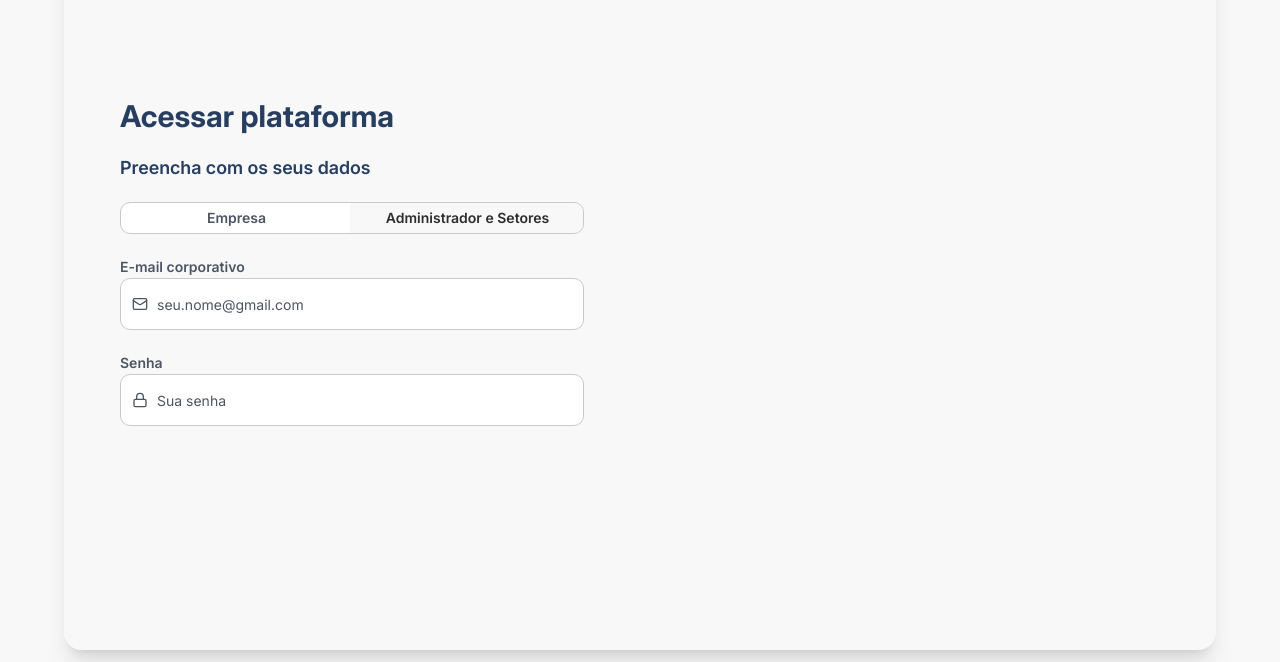
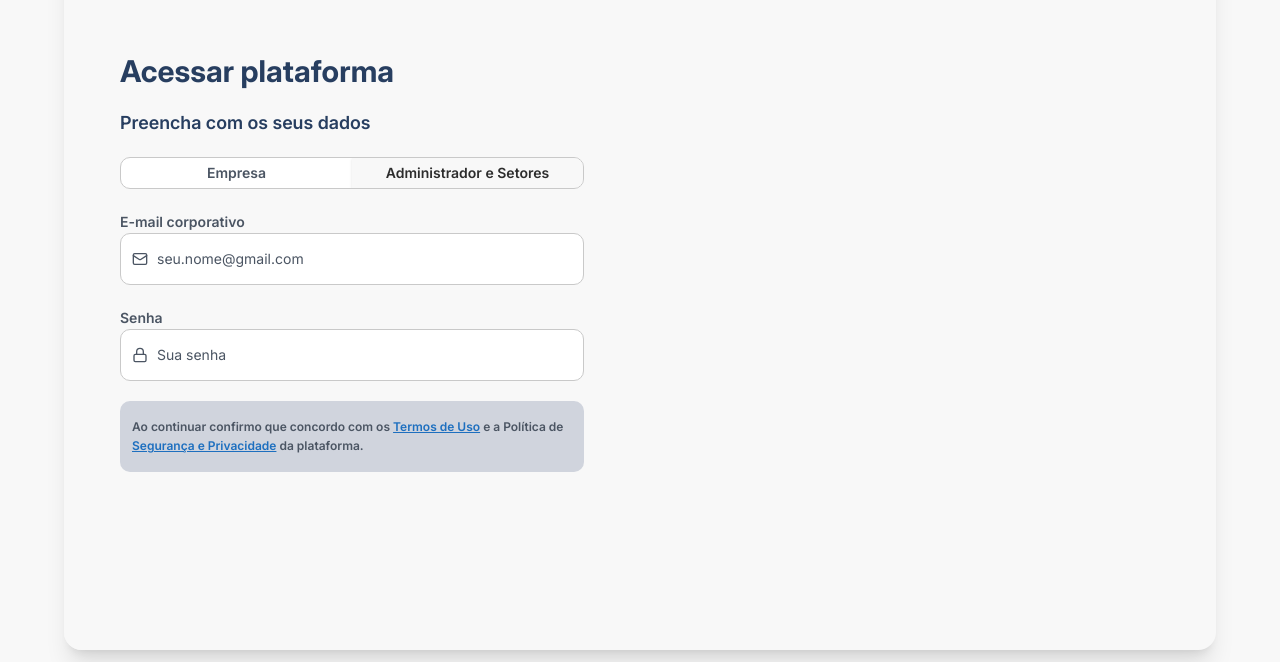
Before and after one commit to PedroHenriquee777/valida-seinfra, a Next.js app: page /login in a window 1280 px wide. Shown: the part 138-800 px from the top of the page. Built offline with nearby package versions, Linux system fonts and the light colour scheme.

Commit message:
feat: Adição de uma parte do código. Criação do bloco de Termos de uso

```diff
--- a/app/(auth)/login/page.tsx
+++ b/app/(auth)/login/page.tsx
@@ -100,7 +100,24 @@ export default function PaginaInicial () {
               />
             </div>
           </div>
-
+          { /* termos de uso */ }
+            <p className="rounded-lg bg-muted px-3 py-4 text-xs font-semibold leading-relaxed text-muted-foreground">
+              Ao continuar confirmo que concordo com os{" "}
+              <Link
+                href="/termos"
+                className="text-blue-600 underline"
+              >
+                Termos de Uso
+              </Link>{" "}
+              e a Política de{" "}
+              <Link
+                href="/privacidade"
+                className="text-blue-600 underline"
+              >
+                Segurança e Privacidade
+              </Link>{" "}
+              da plataforma.
+            </p>
 
           </form>
 
```
